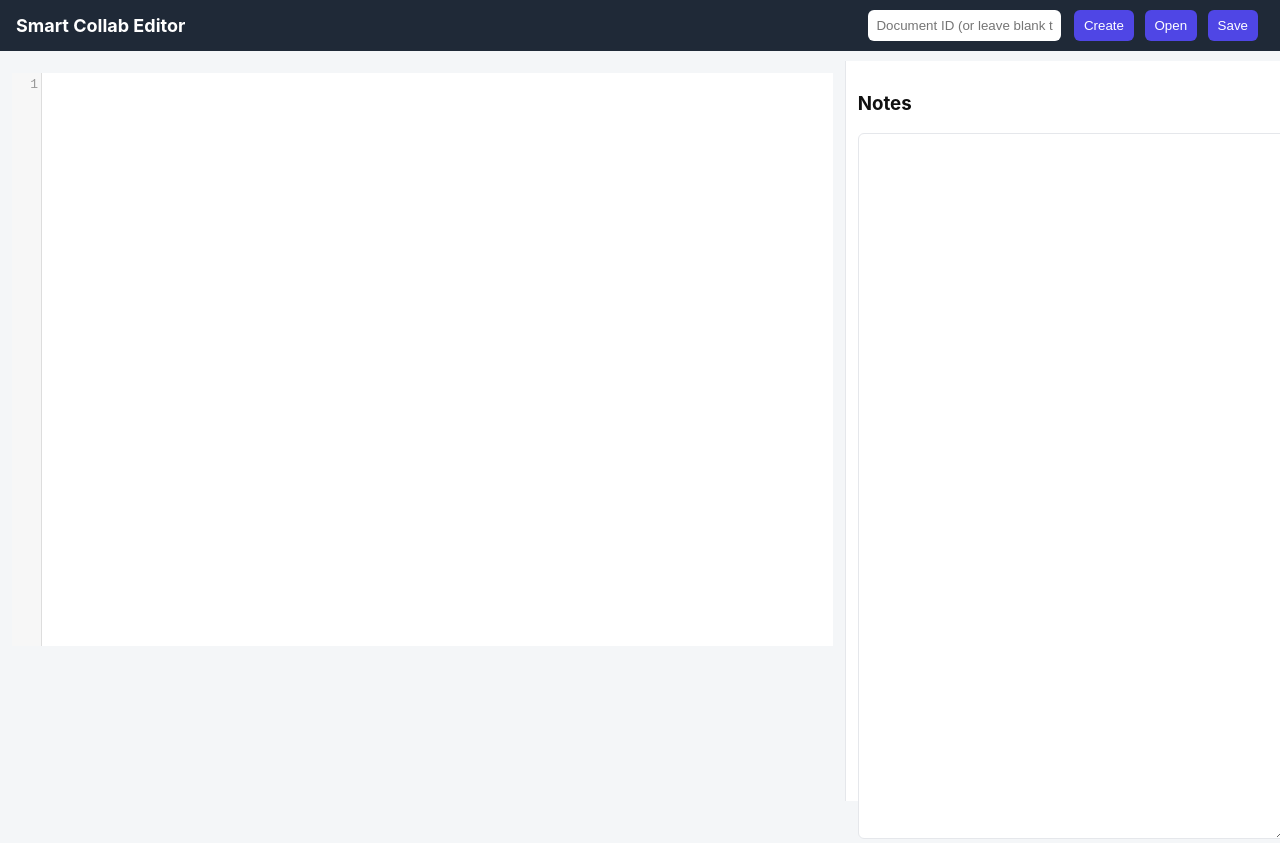
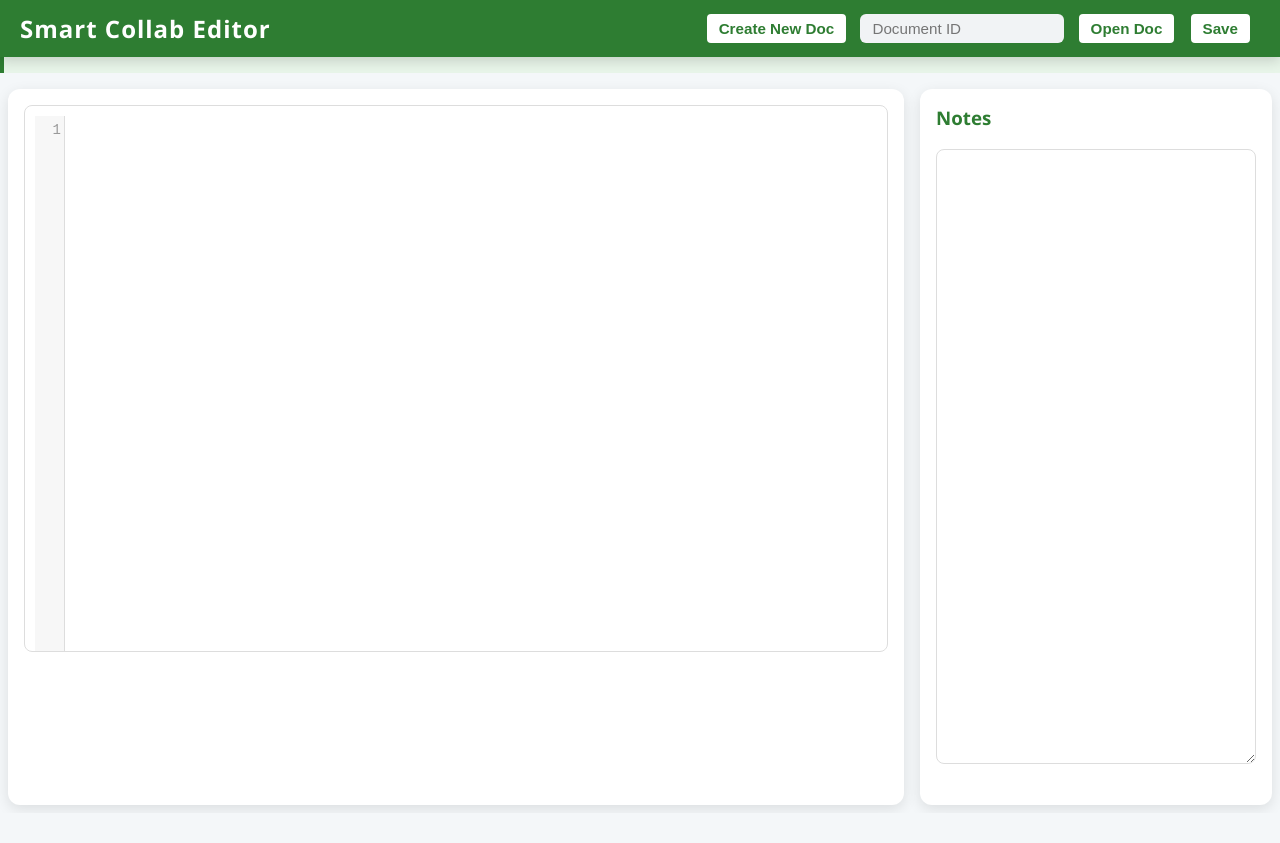
Before and after one commit to Deepakumar155/smart_note, a website: page public/index.html in a window 1280 px wide. After the commit the page ends 813 px from the top, so only its background shows below. Drawn offline with nearby package versions, Linux system fonts and the light colour scheme; no server answers.

Commit message:
css change

```diff
--- a/public/editor.css
+++ b/public/editor.css
@@ -1,10 +1,165 @@
-body{font-family:Inter,system-ui,Arial;margin:0;background:#f4f6f8;color:#111}
-.topbar{display:flex;align-items:center;justify-content:space-between;padding:10px 16px;background:#1f2937;color:#fff}
-.topbar h1{margin:0;font-size:18px}
-.controls input{padding:8px;border-radius:6px;border:0;margin-right:8px}
-.controls button{padding:8px 10px;border-radius:6px;border:0;background:#4f46e5;color:#fff;margin-right:6px;cursor:pointer}
-.container{display:flex;height:calc(100vh - 60px)}
-.editor-area{flex:2;padding:12px}
-.notes-area{flex:1;padding:12px;border-left:1px solid #e5e7eb;background:#fff}
-#code{height:100%;width:100%;}
-#notes{width:100%;height:calc(100% - 28px);border:1px solid #e5e7eb;padding:8px;border-radius:6px}
+/* Global Styles */
+body {
+  margin: 0;
+  font-family: 'Segoe UI', Tahoma, Geneva, Verdana, sans-serif;
+  background: #f4f7f9;
+  color: #333;
+}
+
+/* Topbar */
+.topbar {
+  background: #2e7d32;
+  color: #fff;
+  padding: 12px 20px;
+  display: flex;
+  justify-content: space-between;
+  align-items: center;
+  box-shadow: 0 4px 12px rgba(0,0,0,0.15);
+  position: sticky;
+  top: 0;
+  z-index: 100;
+  transition: all 0.3s ease;
+}
+
+.topbar h1 {
+  margin: 0;
+  font-size: 1.5rem;
+  font-weight: 600;
+  letter-spacing: 1px;
+}
+
+/* Controls */
+.controls input, .controls button {
+  padding: 6px 12px;
+  margin-right: 8px;
+  border-radius: 6px;
+  border: none;
+  outline: none;
+  font-size: 0.95rem;
+  transition: all 0.3s ease;
+}
+
+.controls input {
+  width: 180px;
+  background: #f1f3f5;
+  color: #333;
+}
+
+.controls input:focus {
+  background: #fff;
+  box-shadow: 0 0 8px rgba(46,125,50,0.5);
+}
+
+.controls button {
+  cursor: pointer;
+  background: #fff;
+  color: #2e7d32;
+  font-weight: 600;
+  border: 2px solid #2e7d32;
+}
+
+.controls button:hover {
+  background: #2e7d32;
+  color: #fff;
+  transform: translateY(-2px);
+  box-shadow: 0 4px 10px rgba(0,0,0,0.2);
+}
+
+/* Status Messages */
+#status {
+  padding: 8px 20px;
+  font-size: 0.9rem;
+  color: #2e7d32;
+  background: #e8f5e9;
+  border-left: 4px solid #2e7d32;
+  margin-bottom: 8px;
+  opacity: 0;
+  animation: fadeIn 0.5s forwards;
+  transition: opacity 0.3s ease;
+}
+
+#status.show {
+  opacity: 1;
+}
+
+/* Container */
+.container {
+  display: flex;
+  height: calc(100vh - 68px);
+  transition: all 0.3s ease;
+}
+
+/* Editor Area */
+.editor-area {
+  flex: 2;
+  padding: 16px;
+  background: #fff;
+  margin: 8px;
+  border-radius: 12px;
+  box-shadow: 0 4px 14px rgba(0,0,0,0.1);
+  overflow: hidden;
+  transition: all 0.3s ease;
+}
+
+/* Notes Area */
+.notes-area {
+  flex: 1;
+  padding: 16px;
+  background: #fff;
+  margin: 8px;
+  border-radius: 12px;
+  box-shadow: 0 4px 14px rgba(0,0,0,0.1);
+  max-width: 320px;
+  transition: all 0.3s ease;
+}
+
+.notes-area h3 {
+  margin-top: 0;
+  color: #2e7d32;
+  font-weight: 600;
+}
+
+/* Textareas */
+#notes, .CodeMirror {
+  width: 100%;
+  height: 90%;
+  border-radius: 8px;
+  border: 1px solid #ddd;
+  padding: 10px;
+  box-sizing: border-box;
+  font-family: 'Fira Code', monospace;
+  font-size: 0.95rem;
+  transition: all 0.3s ease;
+}
+
+#notes:focus, .CodeMirror-focused {
+  border-color: #2e7d32;
+  box-shadow: 0 0 10px rgba(46,125,50,0.3);
+}
+
+/* CodeMirror */
+.CodeMirror {
+  height: 100%;
+  line-height: 1.5;
+  font-size: 14px;
+}
+
+/* Animations */
+@keyframes fadeIn {
+  from { opacity: 0; transform: translateY(-5px); }
+  to { opacity: 1; transform: translateY(0); }
+}
+
+/* Responsive */
+@media screen and (max-width: 900px) {
+  .container {
+    flex-direction: column;
+  }
+  .notes-area {
+    max-width: 100%;
+    margin-top: 0;
+  }
+  .editor-area {
+    margin-bottom: 0;
+  }
+}
--- a/public/editor.js
+++ b/public/editor.js
@@ -1,9 +1,7 @@
-// === Editor client: handles creation/opening, socket.io collaboration, save ===
 const socket = io();
 let editor = null;
 let currentDocId = null;
 
-// Debounce helper
 function debounce(fn, t) {
   let id;
   return (...args) => {
@@ -13,7 +11,6 @@ function debounce(fn, t) {
 }
 
 window.addEventListener('load', () => {
-  // --- Initialize CodeMirror ---
   editor = CodeMirror.fromTextArea(document.getElementById('code'), {
     lineNumbers: true,
     mode: 'javascript',
@@ -28,7 +25,6 @@ window.addEventListener('load', () => {
   const docIdInput = document.getElementById('docIdInput');
   const statusEl = document.getElementById('status');
 
-  // --- Join a document ---
   function joinDoc(docId) {
     if (!docId) return;
     currentDocId = docId;
@@ -36,7 +32,6 @@ window.addEventListener('load', () => {
     statusEl.innerText = `Joined document: ${docId}`;
   }
 
-  // --- Socket.io events ---
   socket.on('doc-load', ({ content, notes }) => {
     editor.setValue(content || '');
     notesEl.value = notes || '';
@@ -44,66 +39,57 @@ window.addEventListener('load', () => {
 
   socket.on('remote-content-change', ({ content }) => {
     if (content !== editor.getValue()) {
+      const cursor = editor.getCursor();
       editor.setValue(content);
+      editor.setCursor(cursor);
     }
   });
 
   socket.on('remote-notes-change', ({ notes }) => {
-    if (notes !== notesEl.value) {
-      notesEl.value = notes;
-    }
+    if (notes !== notesEl.value) notesEl.value = notes;
   });
 
   socket.on('doc-saved', () => {
     statusEl.innerText = `Document ${currentDocId} saved at ${new Date().toLocaleTimeString()}`;
   });
 
-  // --- Editor listeners ---
-  editor.on(
-    'change',
-    debounce(() => {
-      if (!currentDocId) return;
-      const content = editor.getValue();
-      socket.emit('content-change', { docId: currentDocId, content });
-      autoSave();
-    }, 500)
-  );
+  editor.on('change', debounce(() => {
+    if (!currentDocId) return;
+    socket.emit('content-change', { docId: currentDocId, content: editor.getValue() });
+    autoSave();
+  }, 500));
 
-  notesEl.addEventListener(
-    'input',
-    debounce(() => {
-      if (!currentDocId) return;
-      const notes = notesEl.value;
-      socket.emit('notes-change', { docId: currentDocId, notes });
-      autoSave();
-    }, 500)
-  );
+  notesEl.addEventListener('input', debounce(() => {
+    if (!currentDocId) return;
+    socket.emit('notes-change', { docId: currentDocId, notes: notesEl.value });
+    autoSave();
+  }, 500));
 
-  // --- Save ---
   function autoSave() {
     if (!currentDocId) return;
-    socket.emit('save-doc', {
-      docId: currentDocId,
-      content: editor.getValue(),
-      notes: notesEl.value,
-    });
+    socket.emit('save-doc', { docId: currentDocId, content: editor.getValue(), notes: notesEl.value });
   }
 
   saveBtn.addEventListener('click', autoSave);
 
-  // --- Create new document ---
   newDocBtn.addEventListener('click', async () => {
+    const customId = prompt('Enter custom Document ID:');
+    if (!customId) return;
     try {
-      const res = await fetch('/api/docs/new', { method: 'POST' });
+      const res = await fetch('/api/docs/new', {
+        method: 'POST',
+        headers: { 'Content-Type': 'application/json' },
+        body: JSON.stringify({ docId: customId }),
+      });
       const doc = await res.json();
-      joinDoc(doc._id);
+      if (res.ok) joinDoc(doc._id);
+      else statusEl.innerText = doc.error || 'Error creating document';
     } catch (err) {
       console.error(err);
       statusEl.innerText = 'Error creating document';
     }
   });
 
-  // --- Load document by ID ---
   loadDocBtn.addEventListener('click', () => {
     const id = docIdInput.value.trim();
     if (id) joinDoc(id);
--- a/public/index.html
+++ b/public/index.html
@@ -1,17 +1,14 @@
-<!doctype html>
-<html>
+<!DOCTYPE html>
+<html lang="en">
 <head>
-<meta charset="utf-8" />
-<meta name="viewport" content="width=device-width,initial-scale=1" />
+<meta charset="utf-8">
+<meta name="viewport" content="width=device-width, initial-scale=1">
 <title>Smart Collab Editor</title>
 <link rel="stylesheet" href="editor.css">
 
-<!-- CodeMirror 5 via CDN -->
-<link rel="stylesheet" href="https://cdnjs.cloudflare.com/ajax/libs/codemirror/5.65.13/codemirror.min.css" />
+<link rel="stylesheet" href="https://cdnjs.cloudflare.com/ajax/libs/codemirror/5.65.13/codemirror.min.css">
 <script src="https://cdnjs.cloudflare.com/ajax/libs/codemirror/5.65.13/codemirror.min.js"></script>
 <script src="https://cdnjs.cloudflare.com/ajax/libs/codemirror/5.65.13/mode/javascript/javascript.min.js"></script>
-
-<!-- Socket.io -->
 <script src="https://cdn.socket.io/4.7.2/socket.io.min.js"></script>
 </head>
 <body>
@@ -19,14 +16,14 @@
 <div class="topbar">
   <h1>Smart Collab Editor</h1>
   <div class="controls">
-    <input id="docIdInput" placeholder="Document ID (or leave blank to create)" />
-    <button id="newDocBtn">Create</button>
-    <button id="loadDocBtn">Open</button>
+    <button id="newDocBtn">Create New Doc</button>
+    <input id="docIdInput" placeholder="Document ID">
+    <button id="loadDocBtn">Open Doc</button>
     <button id="saveBtn">Save</button>
   </div>
 </div>
 
-<div id="status" style="padding:5px 10px; font-size:0.9em; color:green;"></div>
+<div id="status"></div>
 
 <div class="container">
   <div class="editor-area">
```
Also changed, not shown: models/Document.js (+6 -4 lines), routes/docs.js (+16 -37 lines), server.js (+17 -84 lines).
